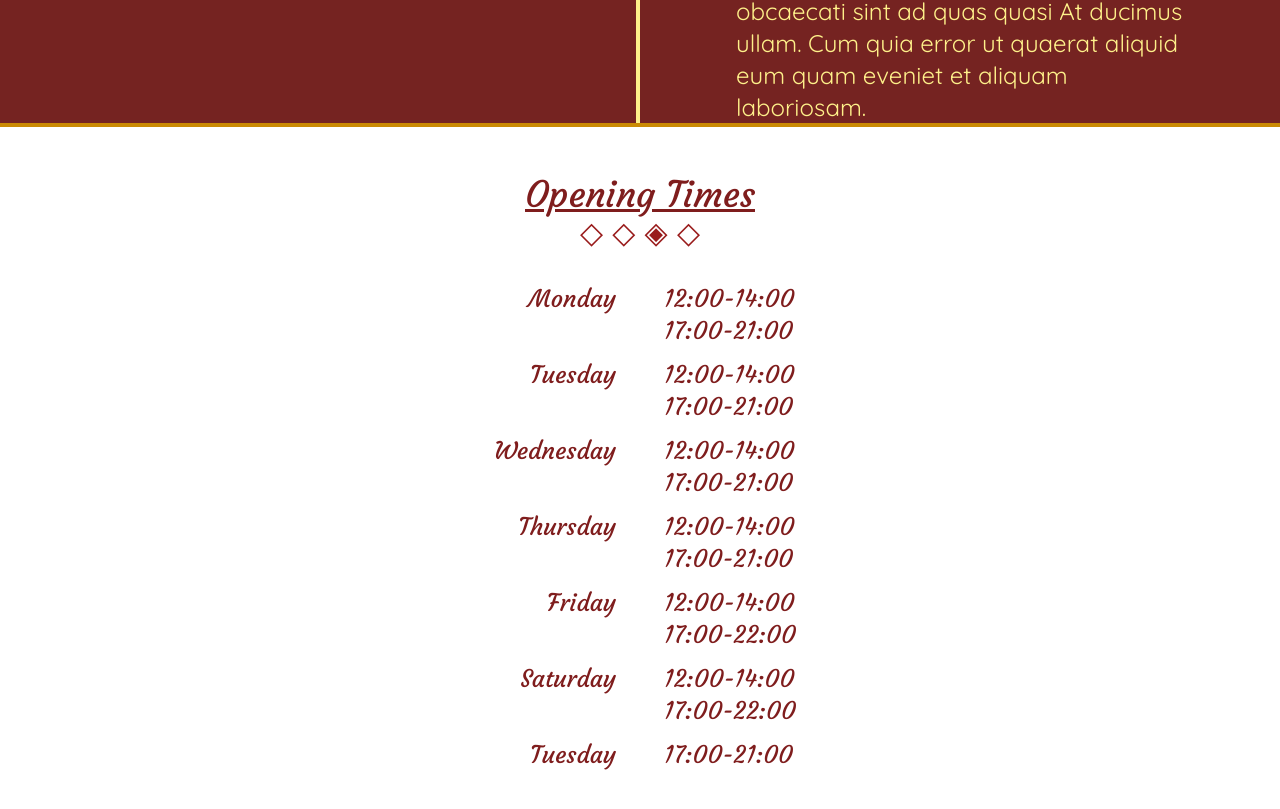
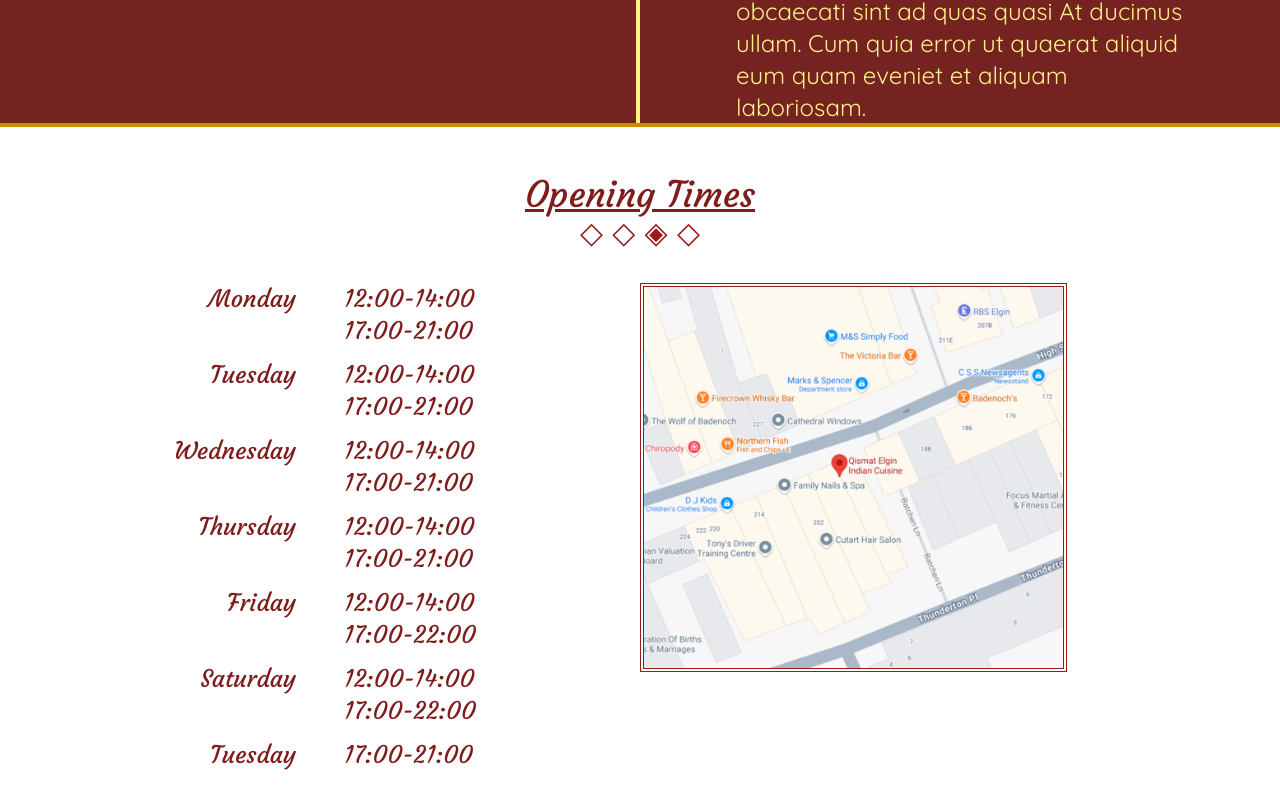
Before and after one commit to kamrantahir2/restaurantWebsite, a React (Vite) app: page / in a window 1280 px wide. Shown: the part 3375-4184 px from the top of the page. Built offline with nearby package versions, Linux system fonts and the light colour scheme.

Commit message:
Create Opening Times component

```diff
--- a/src/Homepage/MenuSlider.jsx
+++ b/src/Homepage/MenuSlider.jsx
@@ -8,7 +8,7 @@ const MenuSlider = () => {
     autoplaySpeed: 6000,
     slidesToShow: 1,
     slidesToScroll: 1,
-    autoplay: false,
+    autoplay: true,
     arrows: true,
   };
 
--- a/src/Homepage/OpeningTimes.jsx
+++ b/src/Homepage/OpeningTimes.jsx
@@ -8,6 +8,8 @@ const OpeningTimes = () => {
             &#9671; &#9671; &#9672; &#9671;{" "}
           </h2>
         </div>
+        <div className="grid grid-cols-2">
+          <div className="">
             <div className="grid grid-cols-2 gap-12 ">
               <h3 className="text-right">Monday</h3>
               <div>
@@ -57,6 +59,15 @@ const OpeningTimes = () => {
               </div>
             </div>
           </div>
+          <div className="w-8/12 ">
+            <img
+              className="border-4 border-double border-red-800 m-auto"
+              src="./map.png"
+              alt=""
+            />
+          </div>
+        </div>
+      </div>
     </div>
   );
 };
```
Also changed, not shown: public/map.png (added). Lines whose indentation alone changed are shown as unchanged.
